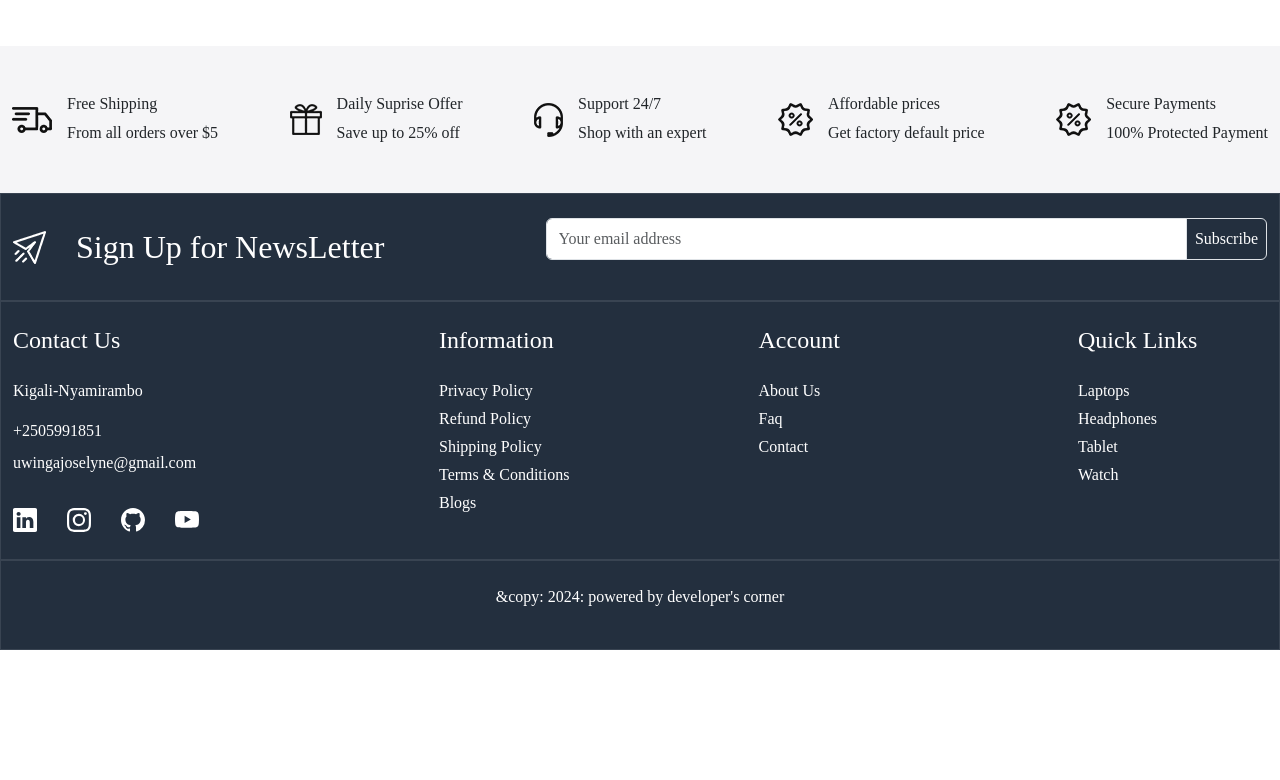
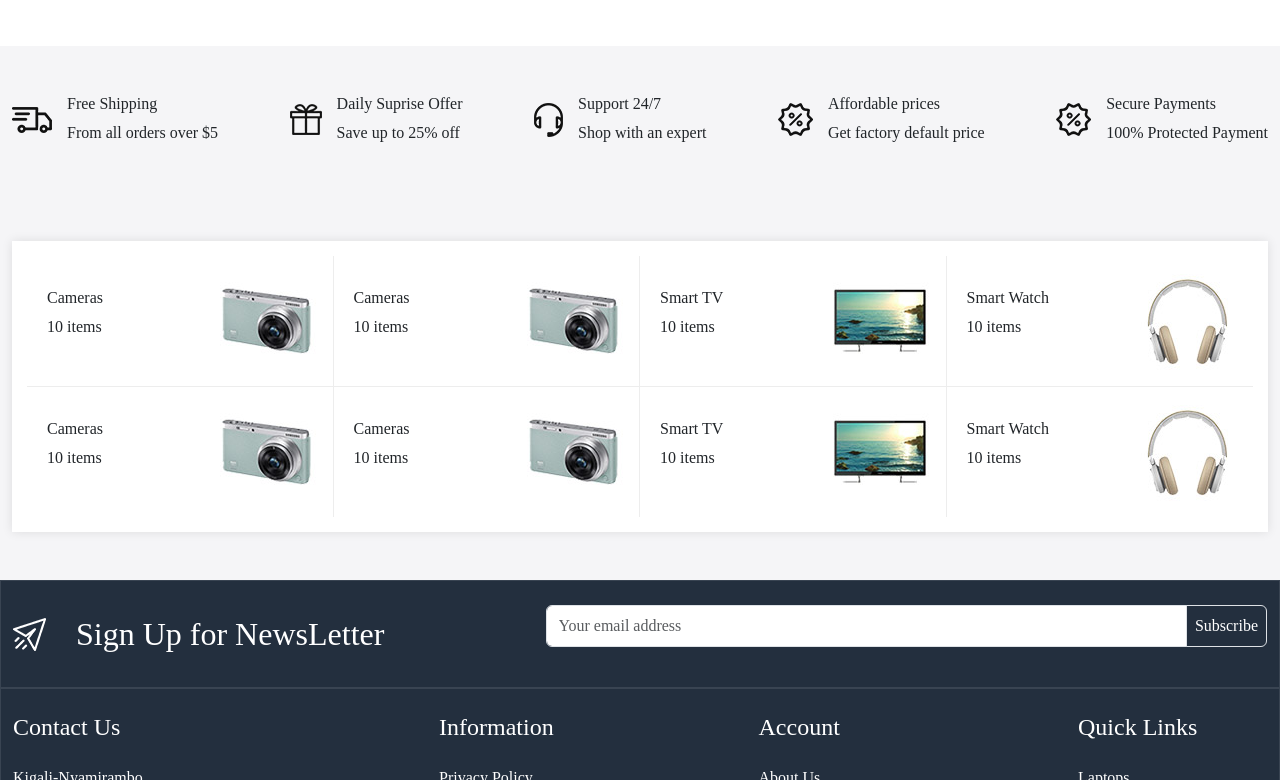
Before and after one commit to uwingabirejoselyne/learn-ecommerce-ui, a React (Create React App) app: page / in a window 1280 px wide. Shown: the part 687-1467 px from the top of the page. Before the commit the page ends 1337 px from the top, so only its background shows below. Built offline with nearby package versions, Linux system fonts and the light colour scheme.

Commit message:
categories section

```diff
--- a/src/App.css
+++ b/src/App.css
@@ -10,6 +10,7 @@
   --color-232f3e:#232f3e;
   --color-fb4000:#fb4000;
   --color-f5f5f7:#f5f5f7;
+  --color-ededed:#ededed;
 
 
 }
@@ -165,3 +166,36 @@
 .home-wrapper-2{
   background-color: var(--color-f5f5f7);
 }
+
+.categories{
+  background-color: white;
+  box-shadow: 0 0 10px #0000001a;
+  padding: 15px;
+}
+
+.categories > div{
+  width: 25%;
+  padding: 10px 10px 10px 20px;
+}
+.categories > div >div{
+width: 60%;
+}
+
+.categories > div:nth-child(1),
+.categories > div:nth-child(2),
+.categories > div:nth-child(3),
+.categories > div:nth-child(4){
+  border-bottom: 1px solid var(--color-ededed);
+}
+
+.categories > div:nth-child(1),
+.categories > div:nth-child(2),
+.categories > div:nth-child(3){
+  border-right: 1px solid var(--color-ededed);
+}
+
+.categories > div:nth-child(5),
+.categories > div:nth-child(6),
+.categories > div:nth-child(7){
+  border-right: 1px solid var(--color-ededed);
+}
--- a/src/pages/Home.js
+++ b/src/pages/Home.js
@@ -105,6 +105,73 @@
         </div>
       </div>
     </section>
+
+    <section className='home-wrapper-2 py-5'>
+      <div className='container-xxl'>
+        <div className='row'>
+          <div className='col-12'>
+            <div className='categories d-flex flex-wrap justify-content-between align-items-center'>
+              <div className='d-flex gap align-items-center'>
+                <div>
+                  <h6>Cameras</h6>
+                  <p>10 items</p>
+                </div>
+                <img src='images/camera.jpg' alt='camera'></img>
+              </div>
+              <div className='d-flex gap align-items-center'>
+                <div>
+                  <h6>Cameras</h6>
+                  <p>10 items</p>
+                </div>
+                <img src='images/camera.jpg' alt='camera'></img>
+              </div>
+              <div className='d-flex gap align-items-center'>
+                <div>
+                  <h6>Smart TV</h6>
+                  <p>10 items</p>
+                </div>
+                <img src='images/TV.jpg' alt='camera'></img>
+              </div>
+              <div className='d-flex gap align-items-center'>
+                <div>
+                  <h6>Smart Watch</h6>
+                  <p>10 items</p>
+                </div>
+                <img src='images/headphone.jpg' alt='camera'></img>
+              </div>
+              <div className='d-flex gap align-items-center'>
+                <div>
+                  <h6>Cameras</h6>
+                  <p>10 items</p>
+                </div>
+                <img src='images/camera.jpg' alt='camera'></img>
+              </div>
+              <div className='d-flex gap align-items-center'>
+                <div>
+                  <h6>Cameras</h6>
+                  <p>10 items</p>
+                </div>
+                <img src='images/camera.jpg' alt='camera'></img>
+              </div>
+              <div className='d-flex gap align-items-center'>
+                <div>
+                  <h6>Smart TV</h6>
+                  <p>10 items</p>
+                </div>
+                <img src='images/TV.jpg' alt='camera'></img>
+              </div>
+              <div className='d-flex gap align-items-center'>
+                <div>
+                  <h6>Smart Watch</h6>
+                  <p>10 items</p>
+                </div>
+                <img src='images/headphone.jpg' alt='camera'></img>
+              </div>
+            </div>
+          </div>
+        </div>
+      </div>
+    </section>
     </>
   )
 }
```
